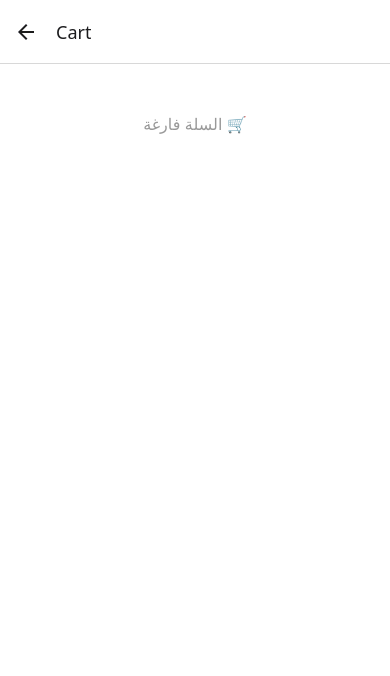
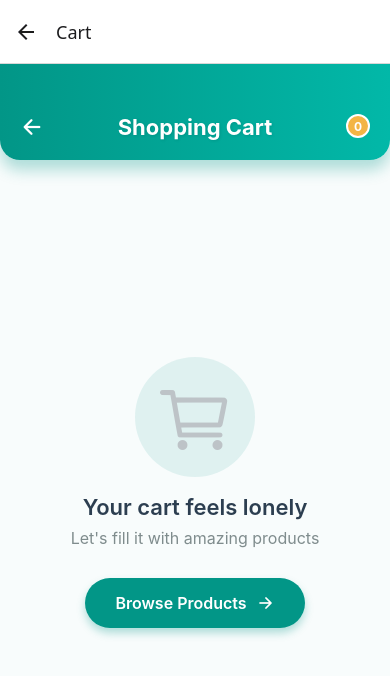
Before and after one commit to saeedatiah/shoppingApp, a React Native app: screen /CartScreen in a window 390 px wide. Shown: the top 676 px of the page. Built offline with nearby package versions, Linux system fonts and the light colour scheme.

Commit message:
Update CartScreen.tsx

```diff
--- a/screens/CartScreen.tsx
+++ b/screens/CartScreen.tsx
@@ -6,59 +6,130 @@ import {
   Image,
   StyleSheet,
   TouchableOpacity,
-  Alert,
+  Animated,
 } from "react-native";
 import { Ionicons } from "@expo/vector-icons";
 import { useNavigation } from "@react-navigation/native";
 import { CartContext } from "../context/CartContext";
 import { NativeStackNavigationProp } from "@react-navigation/native-stack";
 import { RootStackParamList } from "../types/RootStackParamList";
+import { LinearGradient } from "expo-linear-gradient";
+
 type CartScreenNavigationProp = NativeStackNavigationProp<RootStackParamList, 'CartScreen'>;
 
-
 const CartScreen = () => {
-    const navigation = useNavigation<CartScreenNavigationProp>();
-
+  const navigation = useNavigation<CartScreenNavigationProp>();
   const { items: cartItems, removeFromCart } = useContext(CartContext);
+  const scrollY = new Animated.Value(0);
 
   const total = cartItems.reduce((sum, item) => sum + item.price, 0);
 
   const renderItem = ({ item }: any) => (
-    <View style={styles.card}>
-      <Image source={{ uri: item.image_url }} style={styles.image} />
-      <View style={styles.info}>
-        <Text style={styles.name}>{item.name}</Text>
-        <Text style={styles.price}>{item.price.toLocaleString()} ر.س</Text>
-        <TouchableOpacity onPress={() => removeFromCart(item.id)}>
-          <Ionicons name="trash" size={20} color="red" />
-        </TouchableOpacity>
+    <Animated.View style={[
+      styles.card,
+      {
+        transform: [
+          {
+            translateY: scrollY.interpolate({
+              inputRange: [-1, 0, 1],
+              outputRange: [0, 0, 1],
+            }),
+          },
+        ],
+      },
+    ]}>
+      <View style={styles.imageContainer}>
+        <Image source={{ uri: item.image_url }} style={styles.image} />
       </View>
-    </View>
+      <View style={styles.infoContainer}>
+        <Text style={styles.productName} numberOfLines={2}>{item.name}</Text>
+        <Text style={styles.price}>{item.price.toLocaleString()} SAR</Text>
+      </View>
+      <TouchableOpacity
+        style={styles.deleteButton}
+        onPress={() => removeFromCart(item.id)}
+      >
+        <Ionicons name="trash-outline" size={22} color="#e74c3c" />
+      </TouchableOpacity>
+    </Animated.View>
   );
 
   return (
-    <View style={styles.screen}>
+    <View style={styles.container}>
+      {/* Header */}
+      <LinearGradient
+        colors={['#029687', '#02b8a8']}
+        style={styles.header}
+        start={{ x: 0, y: 0 }}
+        end={{ x: 1, y: 0 }}
+      >
+        <TouchableOpacity
+          style={styles.backButton}
+          onPress={() => navigation.goBack()}
+        >
+          <Ionicons name="arrow-back" size={24} color="#fff" />
+        </TouchableOpacity>
+        <Text style={styles.headerTitle}>Shopping Cart</Text>
+        <View style={styles.cartBadge}>
+          <Text style={styles.cartBadgeText}>{cartItems.length}</Text>
+        </View>
+      </LinearGradient>
+
       {cartItems.length === 0 ? (
-        <Text style={styles.emptyText}>🛒 السلة فارغة</Text>
+        <View style={styles.emptyState}>
+          <View style={styles.emptyIllustration}>
+            <Ionicons name="cart-outline" size={80} color="#bdc3c7" />
+            <View style={styles.emptyCircle}></View>
+          </View>
+          <Text style={styles.emptyTitle}>Your cart feels lonely</Text>
+          <Text style={styles.emptySubtitle}>Let's fill it with amazing products</Text>
+          <TouchableOpacity
+            style={styles.shopButton}
+            onPress={() => navigation.goBack()}
+          >
+            <Text style={styles.shopButtonText}>Browse Products</Text>
+            <Ionicons name="arrow-forward" size={18} color="#fff" />
+          </TouchableOpacity>
+        </View>
       ) : (
         <>
-          <FlatList
+          {/* Product List */}
+          <Animated.FlatList
             data={cartItems}
+            renderItem={renderItem}
             keyExtractor={(item) => item.id}
-            renderItem={renderItem}
-            contentContainerStyle={{ padding: 10 }}
+            contentContainerStyle={styles.listContent}
+            showsVerticalScrollIndicator={false}
+            scrollEventThrottle={16}
+            onScroll={Animated.event(
+              [{ nativeEvent: { contentOffset: { y: scrollY } } }],
+              { useNativeDriver: true }
+            )}
           />
 
+          {/* Footer */}
           <View style={styles.footer}>
-            <Text style={styles.total}>
-              الإجمالي: {total.toLocaleString()} ر.س
-            </Text>
+            <View style={styles.summaryContainer}>
+              <Text style={styles.summaryText}>Total Items: {cartItems.length}</Text>
+              <View style={styles.totalContainer}>
+                <Text style={styles.totalLabel}>Total:</Text>
+                <Text style={styles.totalAmount}>{total.toLocaleString()} SAR</Text>
+              </View>
+            </View>
+
             <TouchableOpacity
-              style={styles.checkoutBtn}
+              style={styles.checkoutButton}
               onPress={() => navigation.navigate("Checkout")}
             >
-              <Text style={styles.checkoutText}>متابعة الدفع</Text>
-              <Ionicons name="arrow-forward" size={18} color="#fff" />
+              <LinearGradient
+                colors={['#029687', '#02b8a8']}
+                style={styles.checkoutGradient}
+                start={{ x: 0, y: 0 }}
+                end={{ x: 1, y: 0 }}
+              >
+                <Text style={styles.checkoutText}>Proceed to Checkout</Text>
+                <Ionicons name="arrow-forward" size={20} color="#fff" />
+              </LinearGradient>
             </TouchableOpacity>
           </View>
         </>
@@ -68,65 +139,220 @@ const CartScreen = () => {
 };
 
 const styles = StyleSheet.create({
-  screen: {
+  container: {
     flex: 1,
-    backgroundColor: "#fff",
+    backgroundColor: '#f8fcfc',
   },
-  emptyText: {
-    textAlign: "center",
-    marginTop: 50,
+  header: {
+    flexDirection: 'row',
+    alignItems: 'center',
+    justifyContent: 'center',
+    paddingTop: 50,
+    paddingBottom: 20,
+    paddingHorizontal: 20,
+    borderBottomLeftRadius: 20,
+    borderBottomRightRadius: 20,
+    shadowColor: '#029687',
+    shadowOffset: { width: 0, height: 10 },
+    shadowOpacity: 0.3,
+    shadowRadius: 15,
+    elevation: 10,
+  },
+  backButton: {
+    position: 'absolute',
+    left: 20,
+    top: 50,
+  },
+  headerTitle: {
+    fontSize: 22,
+    fontWeight: '700',
+    color: '#fff',
+    textShadowColor: 'rgba(0,0,0,0.1)',
+    textShadowOffset: { width: 1, height: 1 },
+    textShadowRadius: 3,
+  },
+  cartBadge: {
+    position: 'absolute',
+    right: 20,
+    top: 50,
+    backgroundColor: '#F3B545',
+    width: 24,
+    height: 24,
+    borderRadius: 12,
+    justifyContent: 'center',
+    alignItems: 'center',
+    borderWidth: 2,
+    borderColor: '#fff',
+  },
+  cartBadgeText: {
+    color: '#fff',
+    fontWeight: 'bold',
+    fontSize: 12,
+  },
+  emptyState: {
+    flex: 1,
+    justifyContent: 'center',
+    alignItems: 'center',
+    paddingHorizontal: 40,
+  },
+  emptyIllustration: {
+    position: 'relative',
+    marginBottom: 30,
+  },
+  emptyCircle: {
+    position: 'absolute',
+    width: 120,
+    height: 120,
+    borderRadius: 60,
+    backgroundColor: 'rgba(2, 150, 135, 0.1)',
+    top: -20,
+    left: -20,
+    zIndex: -1,
+  },
+  emptyTitle: {
+    fontSize: 22,
+    fontWeight: '600',
+    color: '#2c3e50',
+    marginBottom: 8,
+    textAlign: 'center',
+  },
+  emptySubtitle: {
     fontSize: 16,
-    color: "#999",
+    color: '#7f8c8d',
+    marginBottom: 30,
+    textAlign: 'center',
+  },
+  shopButton: {
+    flexDirection: 'row',
+    backgroundColor: '#029687',
+    paddingHorizontal: 30,
+    paddingVertical: 15,
+    borderRadius: 30,
+    alignItems: 'center',
+    shadowColor: '#029687',
+    shadowOffset: { width: 0, height: 5 },
+    shadowOpacity: 0.3,
+    shadowRadius: 8,
+    elevation: 5,
+  },
+  shopButtonText: {
+    color: '#fff',
+    fontSize: 16,
+    fontWeight: '600',
+    marginRight: 10,
+  },
+  listContent: {
+    paddingHorizontal: 15,
+    paddingTop: 20,
+    paddingBottom: 150,
   },
   card: {
-    flexDirection: "row",
-    backgroundColor: "#f9f9f9",
-    padding: 10,
+    flexDirection: 'row',
+    backgroundColor: '#fff',
+    borderRadius: 15,
+    padding: 15,
+    marginBottom: 15,
+    alignItems: 'center',
+    shadowColor: '#029687',
+    shadowOffset: { width: 0, height: 3 },
+    shadowOpacity: 0.1,
+    shadowRadius: 6,
+    elevation: 3,
+    borderWidth: 1,
+    borderColor: 'rgba(2, 150, 135, 0.1)',
+  },
+  imageContainer: {
+    width: 70,
+    height: 70,
     borderRadius: 10,
-    marginBottom: 10,
-    alignItems: "center",
+    backgroundColor: 'rgba(2, 150, 135, 0.1)',
+    justifyContent: 'center',
+    alignItems: 'center',
+    marginRight: 15,
+    overflow: 'hidden',
   },
   image: {
-    width: 80,
-    height: 80,
-    borderRadius: 8,
-    marginRight: 10,
+    width: '100%',
+    height: '100%',
+    resizeMode: 'contain',
   },
-  info: {
+  infoContainer: {
     flex: 1,
   },
-  name: {
-    fontSize: 14,
-    fontWeight: "bold",
+  productName: {
+    fontSize: 16,
+    fontWeight: '600',
+    color: '#2c3e50',
+    marginBottom: 5,
   },
   price: {
-    fontSize: 13,
-    color: "green",
-    marginVertical: 4,
+    fontSize: 16,
+    fontWeight: '700',
+    color: '#029687',
+  },
+  deleteButton: {
+    padding: 8,
+    marginLeft: 10,
   },
   footer: {
+    position: 'absolute',
+    bottom: 0,
+    left: 0,
+    right: 0,
+    backgroundColor: '#fff',
+    padding: 20,
+    borderTopLeftRadius: 20,
+    borderTopRightRadius: 20,
+    shadowColor: '#000',
+    shadowOffset: { width: 0, height: -5 },
+    shadowOpacity: 0.05,
+    shadowRadius: 10,
+    elevation: 5,
+    borderTopWidth: 1,
+    borderColor: 'rgba(2, 150, 135, 0.1)',
+  },
+  summaryContainer: {
+    marginBottom: 15,
+  },
+  summaryText: {
+    fontSize: 14,
+    color: '#7f8c8d',
+    marginBottom: 5,
+  },
+  totalContainer: {
+    flexDirection: 'row',
+    justifyContent: 'space-between',
+  },
+  totalLabel: {
+    fontSize: 18,
+    color: '#2c3e50',
+    fontWeight: '600',
+  },
+  totalAmount: {
+    fontSize: 18,
+    fontWeight: '700',
+    color: '#029687',
+  },
+  checkoutButton: {
+    borderRadius: 12,
+    overflow: 'hidden',
+    shadowColor: '#029687',
+    shadowOffset: { width: 0, height: 4 },
+    shadowOpacity: 0.3,
+    shadowRadius: 6,
+    elevation: 5,
+  },
+  checkoutGradient: {
+    flexDirection: 'row',
     padding: 16,
-    borderTopWidth: 1,
-    borderColor: "#eee",
-    backgroundColor: "#fff",
-  },
-  total: {
-    fontSize: 16,
-    fontWeight: "bold",
-    marginBottom: 10,
-  },
-  checkoutBtn: {
-    flexDirection: "row",
-    backgroundColor: "black",
-    padding: 12,
-    borderRadius: 8,
-    justifyContent: "center",
-    alignItems: "center",
+    justifyContent: 'center',
+    alignItems: 'center',
   },
   checkoutText: {
-    color: "#fff",
-    fontWeight: "bold",
-    marginRight: 6,
+    color: '#fff',
+    fontSize: 16,
+    fontWeight: '700',
+    marginRight: 10,
   },
 });
 
```
